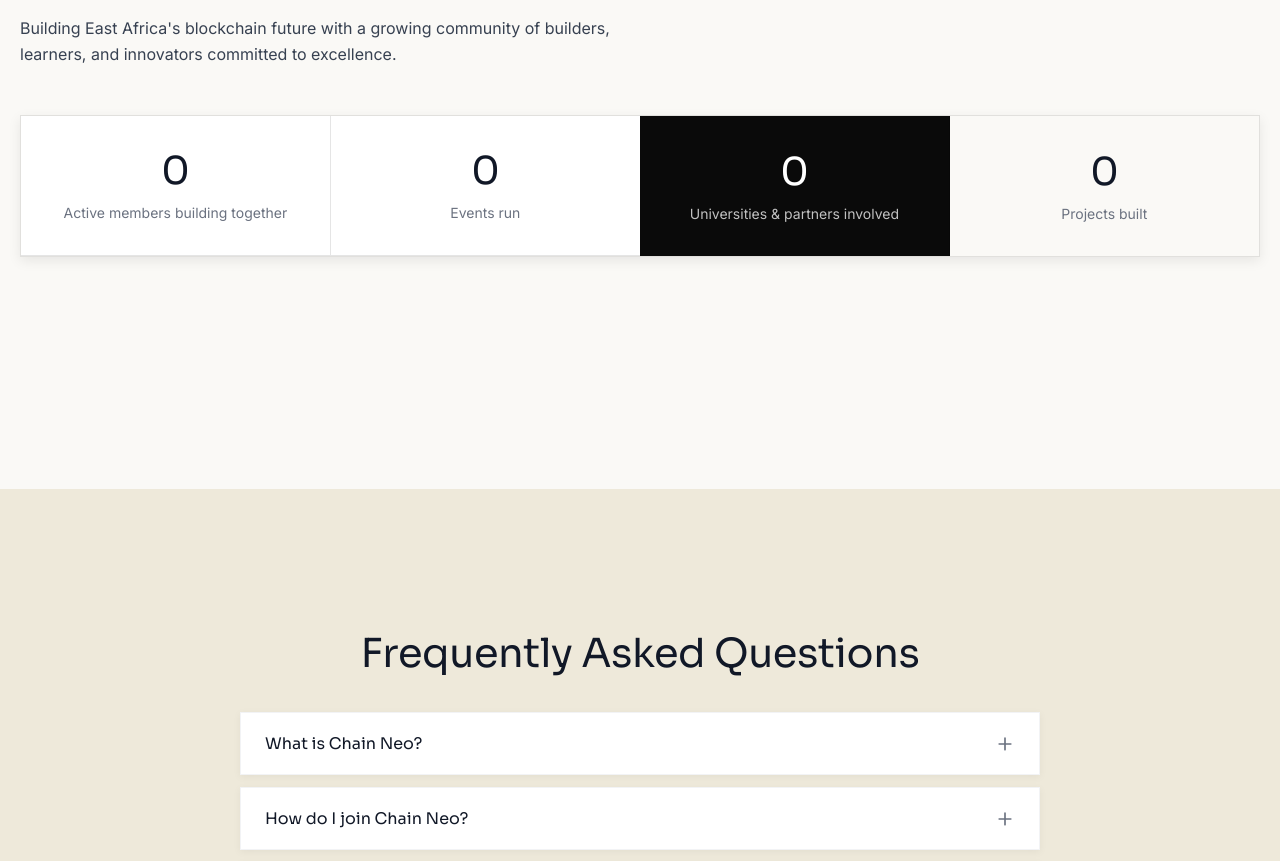
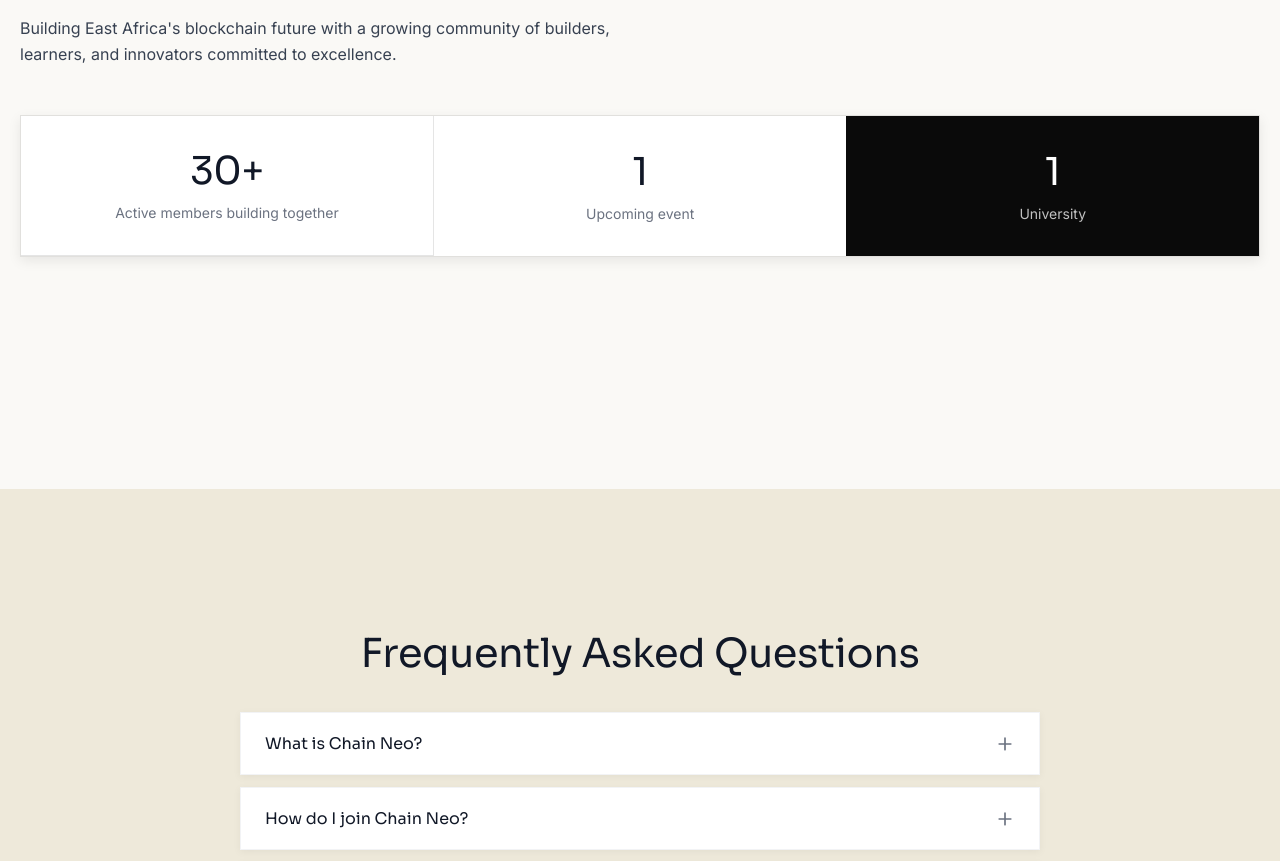
Before and after one commit to Deon62/cneo, a React (Vite) app: page / in a window 1280 px wide. Shown: the part 2579-3440 px from the top of the page. Built offline with nearby package versions, Linux system fonts and the light colour scheme.

Commit message:
updating home section dynamic data

```diff
--- a/src/App.jsx
+++ b/src/App.jsx
@@ -159,20 +159,16 @@
         </div>
         <div className="snapshot-stats-card">
           <div className="snapshot-stat-section snapshot-stat-section-white">
-            <div className="stat-number">0</div>
+            <div className="stat-number">30+</div>
             <div className="stat-description">Active members building together</div>
           </div>
           <div className="snapshot-stat-section snapshot-stat-section-white">
-            <div className="stat-number">0</div>
-            <div className="stat-description">Events run</div>
+            <div className="stat-number">1</div>
+            <div className="stat-description">Upcoming event</div>
           </div>
           <div className="snapshot-stat-section snapshot-stat-section-dark">
-            <div className="stat-number">0</div>
-            <div className="stat-description">Universities & partners involved</div>
-          </div>
-          <div className="snapshot-stat-section snapshot-stat-section-light">
-            <div className="stat-number">0</div>
-            <div className="stat-description">Projects built</div>
+            <div className="stat-number">1</div>
+            <div className="stat-description">University</div>
           </div>
         </div>
       </section>
```
